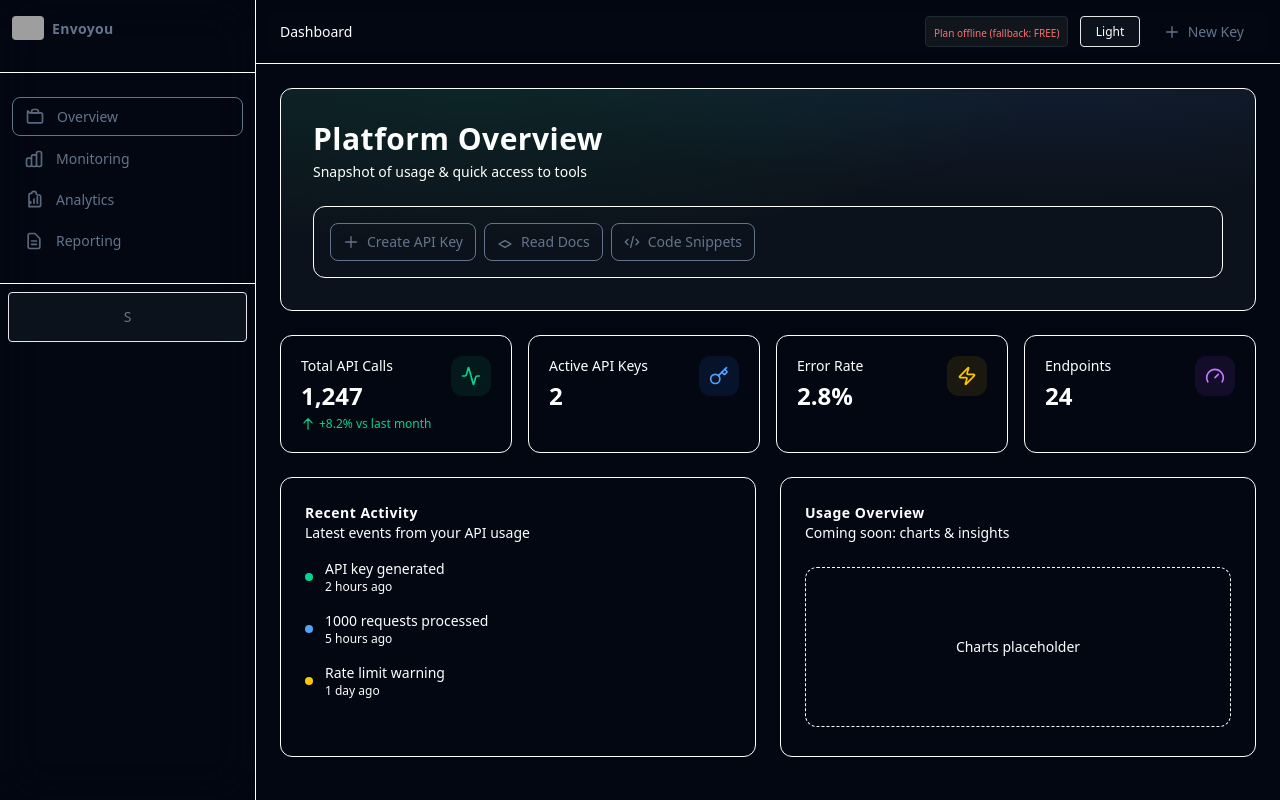
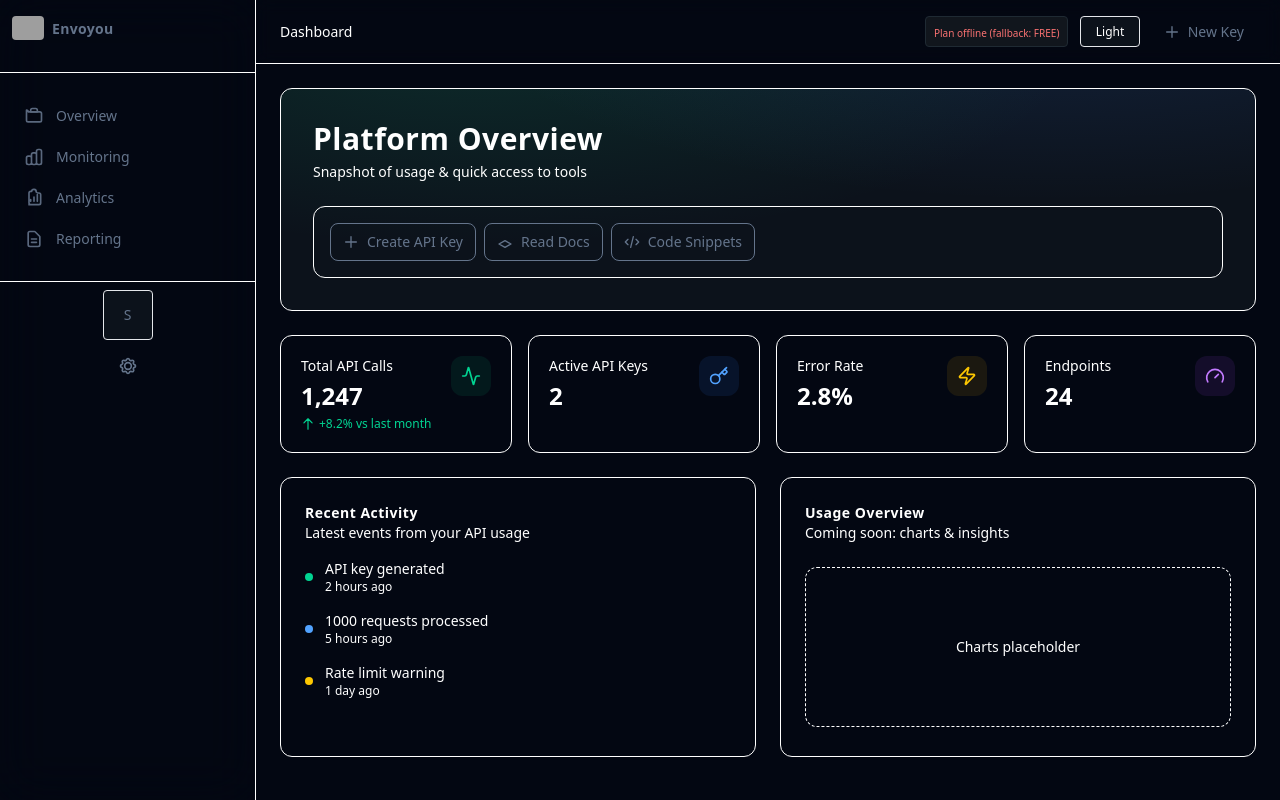
Before and after one commit to hk-dev13/app-envoyou, a React (Vite) app: page /dashboard in a window 1280 px wide. Built offline with nearby package versions, Linux system fonts and the light colour scheme; no server answers; sample sign-in values are in the browser's storage; grey boxes are pictures that could not be loaded; a web font is replaced by a local one.

Commit message:
refactor: update text color classes in ProtectedRoute and AppLayout for consistency

```diff
--- a/src/components/auth/ProtectedRoute.jsx
+++ b/src/components/auth/ProtectedRoute.jsx
@@ -7,7 +7,7 @@ const LoadingSpinner = () => (
   <div className="min-h-screen bg-background flex items-center justify-center">
     <div className="text-center">
       <div className="animate-spin rounded-full h-12 w-12 border-b-2 border-emerald-500 mx-auto mb-4"></div>
-      <p className="text-muted-foreground">Loading...</p>
+      <p className="text-foreground">Loading...</p>
     </div>
   </div>
 );
--- a/src/components/layout/AppLayout.jsx
+++ b/src/components/layout/AppLayout.jsx
@@ -266,7 +266,7 @@ export default function AppLayout({ children }) {
           <div className="flex items-center justify-between mb-4">
             <Link to="/dashboard" className="flex items-center gap-2">
               <img src="/svg/logo-nb.svg" alt="Envoyou" className="h-6 w-auto rounded" />
-              {sidebarVisible && <span className="text-primary-foreground font-semibold tracking-wide">Envoyou</span>}
+              {sidebarVisible && <span className="text-foreground font-semibold tracking-wide">Envoyou</span>}
             </Link>
             <div />
           </div>
@@ -276,21 +276,16 @@ export default function AppLayout({ children }) {
         <Tooltip.Provider delayDuration={200} skipDelayDuration={200}>
           <nav className="flex-1 px-2 md:px-3 py-6 space-y-1">
             {navigationItems.map((item) => {
-              const activeTone = 'bg-accent/25'; // neutral subdued
+              const isActive = item.active;
+              const base = `group relative flex items-center ${sidebarVisible ? 'px-3' : 'px-2'} py-2 rounded-md transition-colors`;
+              const cls = isActive ? 'text-foreground bg-accent/15' : 'text-muted-foreground hover:text-foreground hover:bg-accent/20';
               const link = (
-                <Link
-                  key={item.path}
-                  to={item.path}
-                  className={`group relative flex items-center px-3 py-2 rounded-md transition-colors ${
-                    item.active
-                      ? `text-primary-foreground ${activeTone} border border-border/60`
-                      : 'text-muted-foreground hover:text-primary-foreground hover:bg-accent/20'
-                  }`}
-                >
+                <Link key={item.path} to={item.path} className={`${base} ${cls}`}>
+                  {isActive && (
+                    <span className="absolute left-1.5 top-1/2 -translate-y-1/2 w-1.5 h-1.5 rounded-full bg-foreground/70" />
+                  )}
                   <div className="flex-shrink-0 opacity-90 group-hover:opacity-100">{item.icon}</div>
-                  <span className={`ml-3 transition-all duration-200 ${
-                    sidebarVisible ? 'opacity-100' : 'opacity-0 w-0 overflow-hidden'
-                  }`}>
+                  <span className={`ml-3 transition-all duration-200 ${sidebarVisible ? 'opacity-100' : 'opacity-0 w-0 overflow-hidden'}`}>
                     {item.name}
                   </span>
                 </Link>
@@ -299,9 +294,7 @@ export default function AppLayout({ children }) {
                 link
               ) : (
                 <Tooltip.Root key={item.path}>
-                  <Tooltip.Trigger asChild>
-                    {link}
-                  </Tooltip.Trigger>
+                  <Tooltip.Trigger asChild>{link}</Tooltip.Trigger>
                   <Tooltip.Content side="right" className="rounded-md bg-popover text-popover-foreground border border-border px-2 py-1 text-xs shadow-md">
                     {item.name}
                   </Tooltip.Content>
@@ -311,9 +304,25 @@ export default function AppLayout({ children }) {
           </nav>
         </Tooltip.Provider>
 
-        {/* User Profile at Bottom */}
-        <div className="border-t border-border/80 p-2">
-          <ProfileMenu user={user} onLogout={logout} />
+        {/* User + Settings at Bottom */}
+        <div className="mt-auto border-t border-border/80 px-2 py-2">
+          <div className="flex flex-col items-center gap-2">
+            <ProfileMenu user={user} onLogout={logout} />
+            <Tooltip.Provider delayDuration={200}>
+              <Tooltip.Root>
+                <Tooltip.Trigger asChild>
+                  <Link
+                    to="/settings/profile"
+                    className="w-9 h-9 grid place-items-center rounded-full text-muted-foreground hover:text-foreground hover:bg-accent transition-colors"
+                    aria-label="Settings"
+                  >
+                    <svg className="w-5 h-5" fill="none" stroke="currentColor" viewBox="0 0 24 24"><path strokeLinecap="round" strokeLinejoin="round" strokeWidth={2} d="M10.325 4.317c.426-1.756 2.924-1.756 3.35 0a1.724 1.724 0 002.573 1.066c1.543-.94 3.31.826 2.37 2.37a1.724 1.724 0 001.065 2.572c1.756.426 1.756 2.924 0 3.35a1.724 1.724 0 00-1.065 2.573c.94 1.543-.827 3.31-2.37 2.37a1.724 1.724 0 00-2.572 1.065c-.426 1.756-2.924 1.756-3.35 0a1.724 1.724 0 00-2.573-1.065c-1.543.94-3.31-.827-2.37-2.37a1.724 1.724 0 00-1.065-2.572c-1.756-.426-1.756-2.924 0-3.35a1.724 1.724 0 001.065-2.572c-.94-1.543.827-3.31 2.37-2.37.94.558 2.146.178 2.573-1.066zM12 8a4 4 0 100 8 4 4 0 000-8z"/></svg>
+                  </Link>
+                </Tooltip.Trigger>
+                <Tooltip.Content side="right" className="rounded-md bg-popover text-popover-foreground border border-border px-2 py-1 text-xs shadow-md">Settings</Tooltip.Content>
+              </Tooltip.Root>
+            </Tooltip.Provider>
+          </div>
         </div>
       </aside>
 
```
